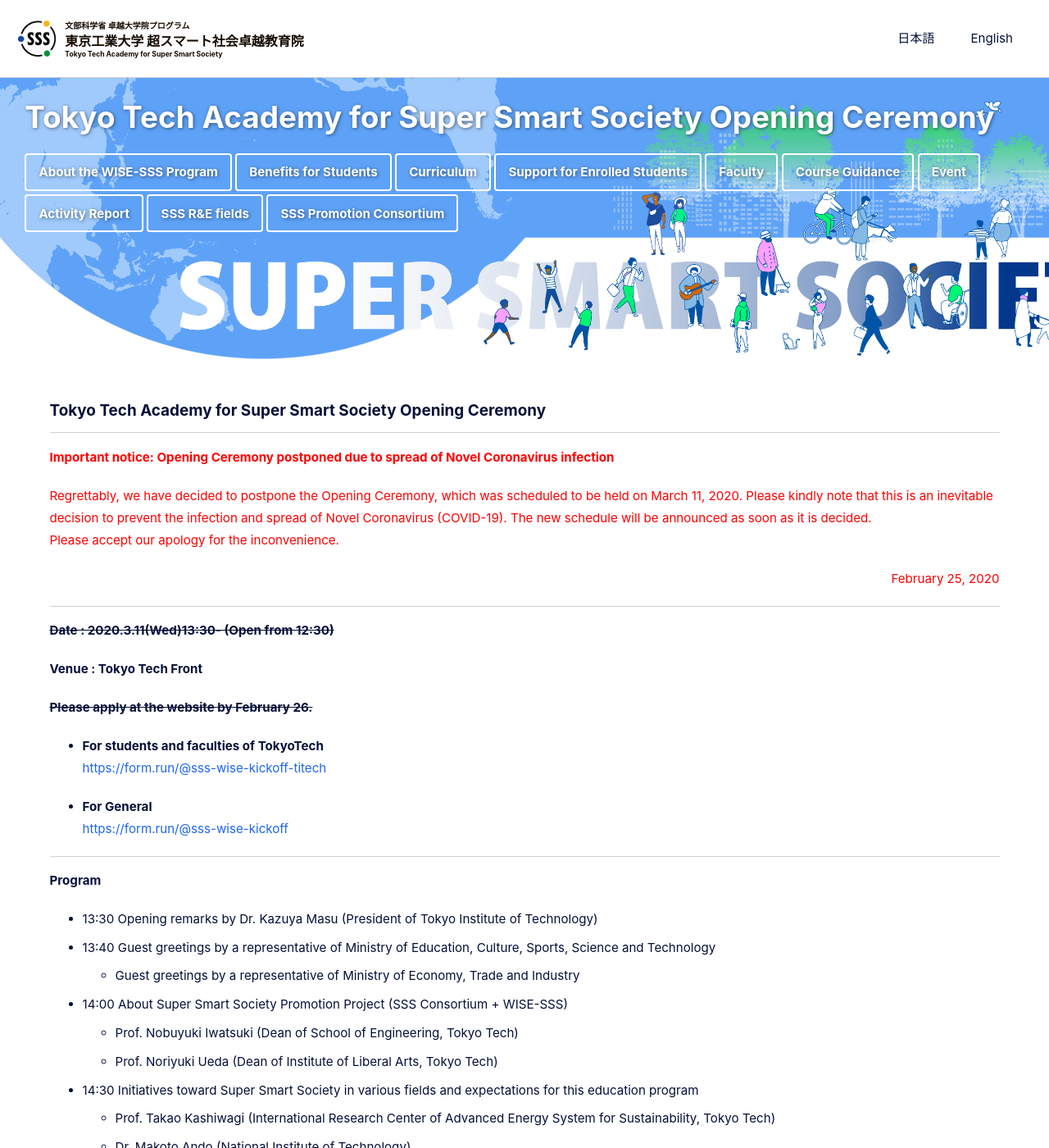
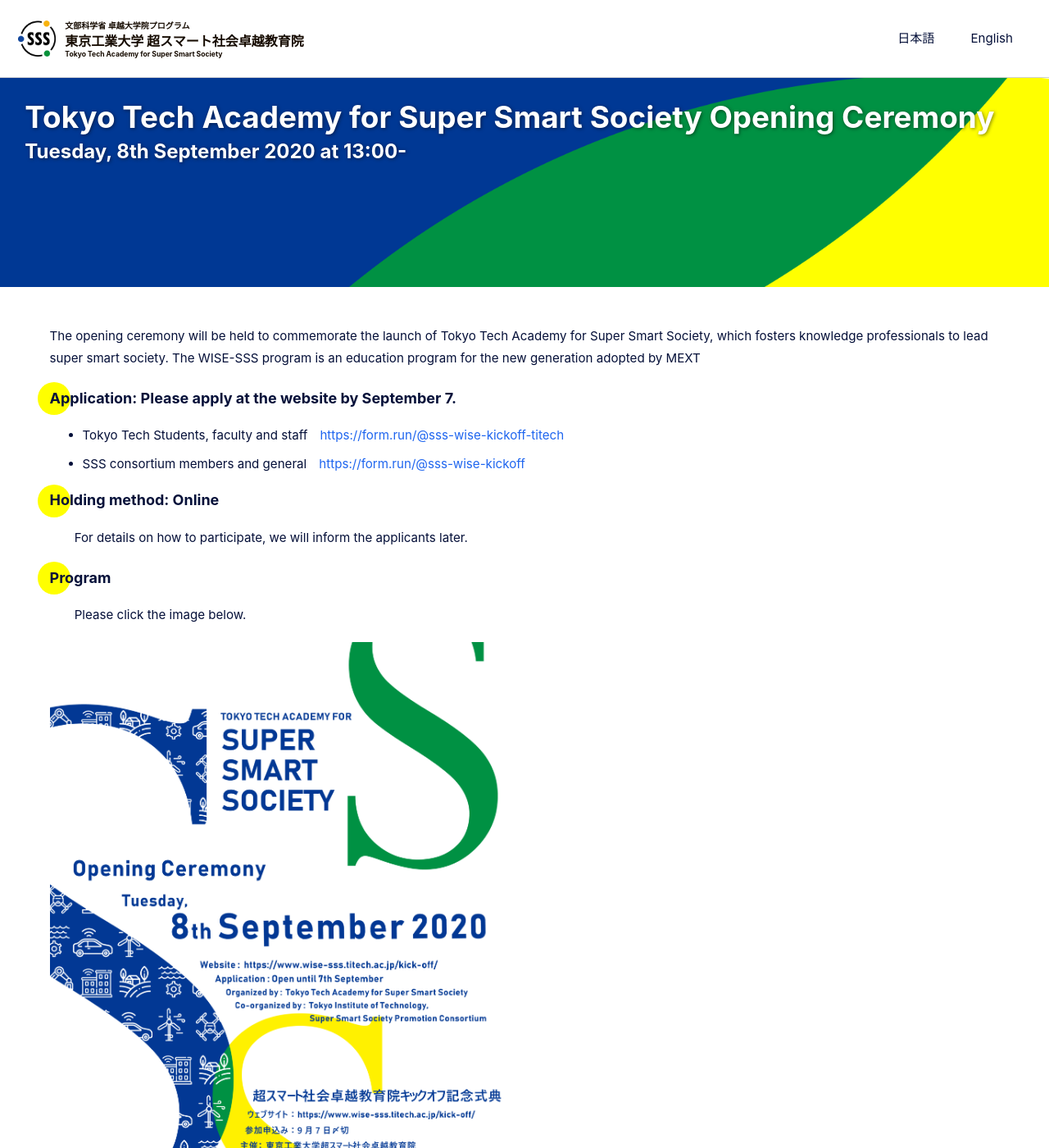
Before and after one commit to fl1d/w0ex.github.io, a Jekyll site: the page built from _pages/kick-off_en.md, in a window 1280 px wide and 1400 px high. Shown: the whole window at 82% size. Built offline with Jekyll 4.4.1, drawn with Linux system fonts in a browser that asks for light colours; cached includes are drawn as plain includes; nearby versions of some CDN libraries; some of the changed text lies outside the part shown.

Commit message:
Update kick-off_en.md

```diff
--- a/_pages/kick-off_en.md
+++ b/_pages/kick-off_en.md
@@ -1,75 +1,23 @@
 ---
 layout: splash
-title: Tokyo Tech Academy for Super Smart Society Opening Ceremony
+title: Tokyo Tech Academy for Super Smart Society Opening Ceremony<br><font size='5'>Tuesday, 8th September 2020 at 13:00-</font>
 permalink: /kick-off_en/
 author_profile: false
 header:
   overlay_color: "#000"
-  overlay_image: /assets/images/header_summer.png
+  overlay_image: /assets/images/header_kick-off.png
   actions:
-  - label: "About the WISE-SSS Program"
-    url: "/what-is-sss_en/"
-  - label: "Benefits for Students"
-    url: "/merit_en/"
-  - label: "Curriculum"
-    url: "/curriculum_en/"
-  - label: "Support for Enrolled Students"
-    url: "/student-support_en/"
-  - label: "Faculty"
-    url: "/faculty_en/"
-  - label: "Course Guidance"
-    url: "/guide_en/"
-  - label: "Event"
-    url: "/event_en/"
-  - label: "Activity Report"
-    url: "/activity-report_en/"
-  - label: "SSS R&E fields"
-    url: "RE_fields_en/"
-  - label: "SSS Promotion Consortium"
-    url: "https://www.sss.e.titech.ac.jp/en"
 ---
-## Tokyo Tech Academy for Super Smart Society Opening Ceremony
 
-**<span style="color:Red">Important notice: Opening Ceremony postponed due to spread of Novel Coronavirus infection</span>**
+The opening ceremony will be held to commemorate the launch of Tokyo Tech Academy for Super Smart Society, which fosters knowledge professionals to lead super smart society. The WISE-SSS program is an education program for the new generation adopted by MEXT
 
-<span style="color:Red">
-Regrettably, we have decided to postpone the Opening Ceremony, which was scheduled to be held on March 11, 2020.  Please kindly note that this is an inevitable decision to prevent the infection and spread of Novel Coronavirus (COVID-19).  The new schedule will be announced as soon as it is decided.<br>
-Please accept our apology for the inconvenience.
-</span>
-<p style="color:Red" align="right" >February 25, 2020</p>
+<h4><font size="4">Application: Please apply at the website by September 7.</font></h4>
+* Tokyo Tech Students, faculty and staff　[https://form.run/@sss-wise-kickoff-titech](https://form.run/@sss-wise-kickoff-titech)
+* SSS consortium members and general　[https://form.run/@sss-wise-kickoff](https://form.run/@sss-wise-kickoff)
 
-<hr>
+<h4><font size="4">Holding method: Online</font></h4>
+　　For details on how to participate, we will inform the applicants later.
 
-**~~Date : 2020.3.11(Wed)13:30-   (Open from 12:30)~~**
-
-**Venue : Tokyo Tech Front**
-
-**~~Please apply at the website by February 26.~~**
-
-* **For students and faculties of TokyoTech**<br>
-[https://form.run/@sss-wise-kickoff-titech](https://form.run/@sss-wise-kickoff-titech)
-
-* **For General**<br>
-[https://form.run/@sss-wise-kickoff](https://form.run/@sss-wise-kickoff)
-
-<hr>
-
-**Program**
-
-* 13:30 Opening remarks by Dr. Kazuya Masu (President of Tokyo Institute of Technology)
-* 13:40 Guest greetings by a representative of Ministry of Education, Culture, Sports, Science and Technology
-  * Guest greetings by a representative of Ministry of Economy, Trade and Industry
-* 14:00 About Super Smart Society Promotion Project (SSS Consortium + WISE-SSS)
-  * Prof. Nobuyuki Iwatsuki (Dean of School of Engineering, Tokyo Tech)
-  * Prof. Noriyuki Ueda (Dean of Institute of Liberal Arts, Tokyo Tech)
-* 14:30 Initiatives toward Super Smart Society in various fields and expectations for this education program
-  * Prof. Takao Kashiwagi (International Research Center of Advanced Energy System for Sustainability, Tokyo Tech)
-  * Dr. Makoto Ando (National Institute of Technology)
-  * Mr. Kazunori Sato (Kawasaki City)
-  * Dr. Fumihide Kojima (National Institute of Information and Communications Technology)
-  * Dr. Nobuaki Kawahara (DENSO Corporation)
-  * Dr. Ali Sadri (Intel Corporation)
-* 16:00 Introduction of curriculum of WISE-SSS
-  * Prof. Kei Sakaguchi (Dean of Tokyo Tech Academy for Super Smart Society)
-* 16:30 Visit SSS education and research fields
-* 18:30 Reception
+<h4><font size="4">Program</font></h4>
+　　Please click the image below.
+<div style="text-align:left"><a href="/doc/kick-off_program.pdf"><img src="/assets/images/kick-off_program.png" width="50%" height="50%" /></a></div><br>
```
